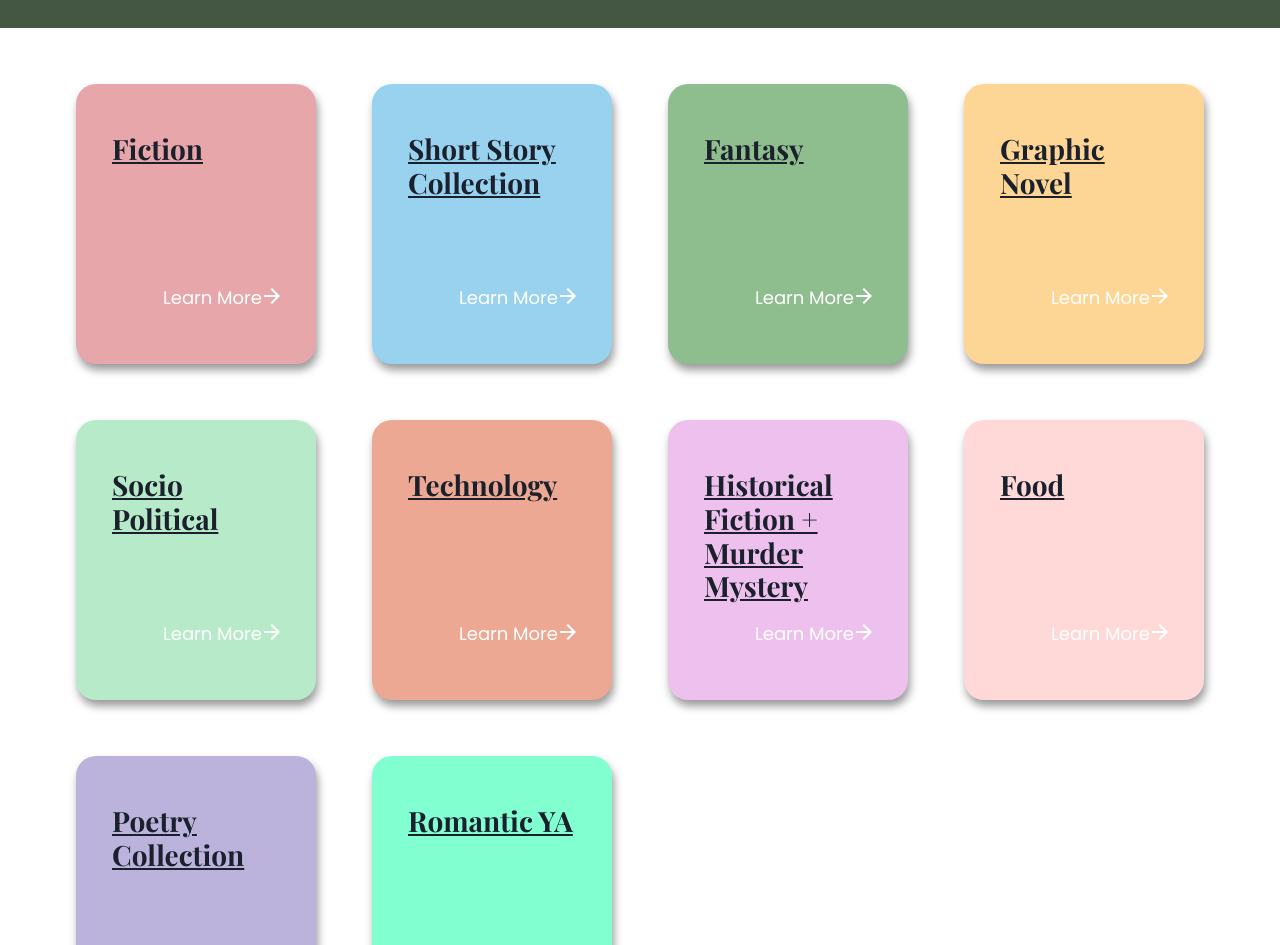
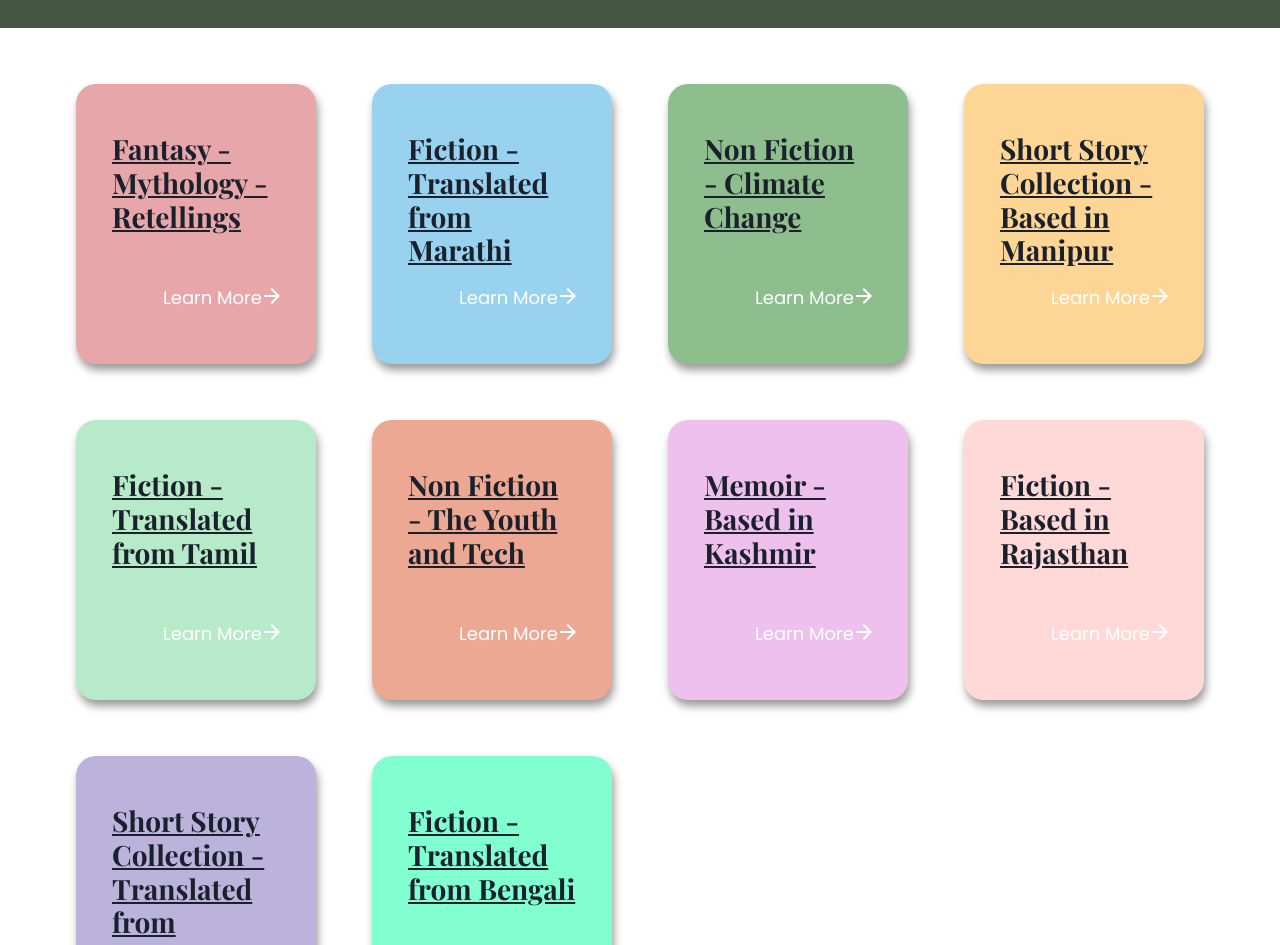
Before and after one commit to a20hek/bob, a Next.js app: page / in a window 1280 px wide. Shown: the part 1160-2105 px from the top of the page. Built offline with nearby package versions, Linux system fonts and the light colour scheme; a web font is replaced by a local one.

Commit message:
changed card content

```diff
--- a/pages/index.js
+++ b/pages/index.js
@@ -192,7 +192,7 @@ function LandingPage() {
 					<br />
 
 					<Heading fontSize={{ base: '32px', sm: '36px', md: '42px', lg: '42px' }}>
-						Books selected for the Oct-Nov-Dec session :
+						Books selected for the Jan-Feb-March session :
 					</Heading>
 					<br />
 					<br />
@@ -215,24 +215,56 @@ function LandingPage() {
 				<Box mr='5%' ml='5%'>
 					<Center>
 						<SimpleGrid columns={{ sm: 2, md: 3, lg: 4 }} spacing={10}>
-							<Card genre='Fiction' color='#E7A7AA' id='fiction' />
 							<Card
-								genre='Short Story Collection '
+								genre='Fantasy - Mythology - Retellings'
+								color='#E7A7AA'
+								id='fantasy-myth'
+							/>
+							<Card
+								genre='Fiction - Translated from Marathi'
 								color='#99D2EF'
-								id='short-story'
+								id='fiction-marathi'
 							/>
-							<Card genre='Fantasy' color='#8FBE8E' id='fantasy' />
-							<Card genre='Graphic Novel' color='#FDD594' id='graphic' />
-							<Card genre='Socio Political' color='#B7EAC8' id='socio-political' />
-							<Card genre='Technology' color='#ECA892' id='technology' />
 							<Card
-								genre='Historical Fiction + Murder Mystery'
+								genre='Non Fiction - Climate Change'
+								color='#8FBE8E'
+								id='non-fiction-climate'
+							/>
+							<Card
+								genre='Short Story Collection - Based in Manipur'
+								color='#FDD594'
+								id='short-story-manipur'
+							/>
+							<Card
+								genre='Fiction - Translated from Tamil'
+								color='#B7EAC8'
+								id='fiction-tamil'
+							/>
+							<Card
+								genre='Non Fiction - The Youth and Tech'
+								color='#ECA892'
+								id='non-fictoin-youth-tech'
+							/>
+							<Card
+								genre='Memoir - Based in Kashmir'
 								color='#EDC0EE'
-								id='historical-fiction'
+								id='memoir-kashmir'
 							/>
-							<Card genre='Food' color='#FFD8D8' id='food' />
-							<Card genre='Poetry Collection' color='#BBB3DC' id='poetry' />
-							<Card genre='Romantic YA' color='#81FFD1' id='romantic-ya' />
+							<Card
+								genre='Fiction - Based in Rajasthan'
+								color='#FFD8D8'
+								id='fiction-rajasthan'
+							/>
+							<Card
+								genre='Short Story Collection - Translated from Portuguese - Based in Goa'
+								color='#BBB3DC'
+								id='short-story-goa'
+							/>
+							<Card
+								genre='Fiction - Translated from Bengali'
+								color='#81FFD1'
+								id='fiction-bengali'
+							/>
 						</SimpleGrid>
 					</Center>
 				</Box>
```
